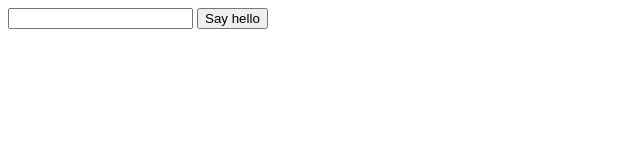
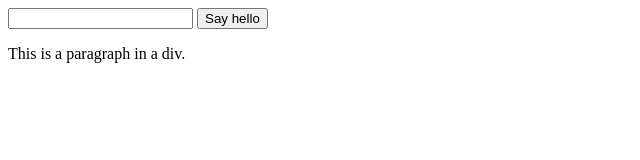
Before and after one commit to Training360/swd-java-2021-11-15, a plain HTML site: page docs/welcome/index.html in a window 1280 px wide. Shown: the whole page, without its empty margins (0-640 px from the left). Drawn offline with Linux system fonts and the light colour scheme.

Commit message:
outer div

```diff
--- a/docs/welcome/index.html
+++ b/docs/welcome/index.html
@@ -16,5 +16,9 @@
 
 <div id="welcome-div"></div>
 
+<div id="outer-div">
+    <p>This is a paragraph in a div.</p>
+</div>
+
 </body>
 </html>
```
